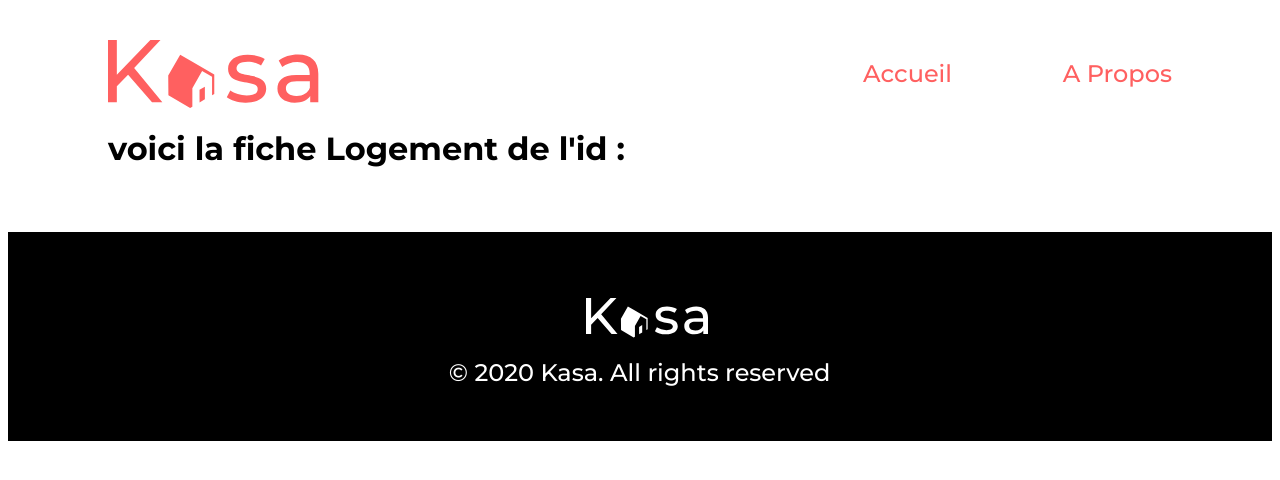
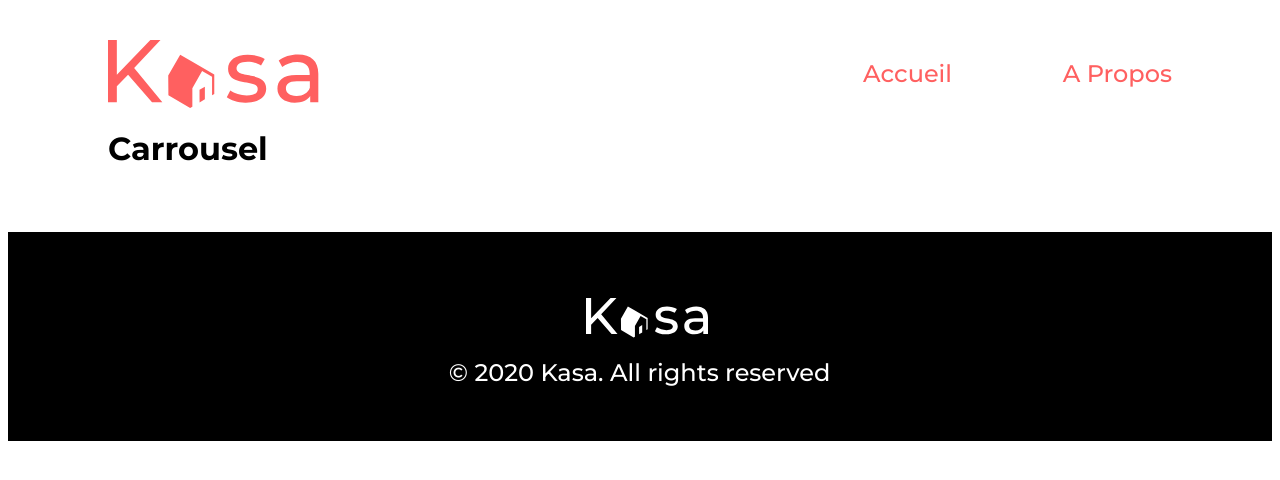
Before and after one commit to JaRoD41/P7-Kasa, a React (Create React App) app: page /logement/0979876d in a window 1280 px wide. Shown: the top 480 px of the page. Built offline with nearby package versions, Linux system fonts and the light colour scheme.

Commit message:
debut Carrousel

```diff
--- /dev/null
+++ b/src/components/Carrousel/Carrousel.jsx
@@ -0,0 +1,9 @@
+import React from 'react'
+
+export default function Carrousel() {
+  return (
+    <div>
+      <h1>Carrousel</h1>
+    </div>
+  )
+}
--- a/src/pages/FicheLogement/FicheLogement.jsx
+++ b/src/pages/FicheLogement/FicheLogement.jsx
@@ -1,11 +1,12 @@
 import React from 'react'
+import Carrousel from '../../components/Carrousel/Carrousel'
 
 
 export default function FicheLogement() {
 
   return (
     <div>
-      <h1>voici la fiche Logement de l'id :</h1>
+      < Carrousel />
     </div>
   )
 }
```
Also changed, not shown: src/components/Carrousel/Carrousel.scss (added).
